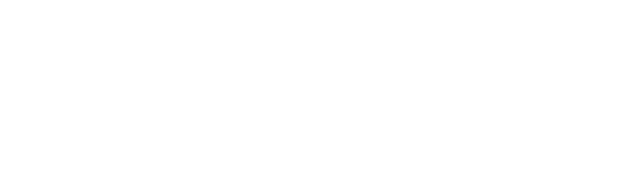
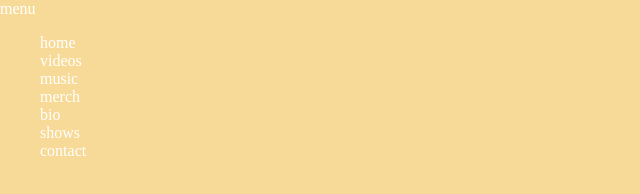
Before and after one commit to namhyk/gingerroot_copy, a plain HTML site: page index.html in a window 1280 px wide. Shown: the whole page, without its empty margins (0-640 px from the left). Drawn offline with Linux system fonts and the light colour scheme; a web font is replaced by a local one.

Commit message:
Update header
Add list elements, fonts, colours, add event listener to menu element

```diff
--- a/index.html
+++ b/index.html
@@ -5,10 +5,40 @@
   <meta http-equiv="X-UA-Compatible" content="IE=edge">
   <meta name="viewport" content="width=device-width, initial-scale=1.0">
   <link rel="stylesheet" href="https://use.typekit.net/mvs6clu.css">
-  <link rel="style" href="style.css">
+  <link rel="stylesheet" href="style.css">
   <title>Ginger Root</title>
 </head>
 <body>
-
+  <header>
+    <nav>
+      <div id="mobile-nav-label">
+        menu
+      </div>
+      <ul class="nav-ul">
+        <li>
+          <a>home</a>
+        </li>
+        <li>
+          <a>videos</a>
+        </li>
+        <li>
+          <a>music</a>
+        </li>
+        <li>
+          <a>merch</a>
+        </li>
+        <li>
+          <a>bio</a>
+        </li>
+        <li>
+          <a>shows</a>
+        </li>
+        <li>
+          <a>contact</a>
+        </li>
+      </ul>
+    </nav>
+  </header>
+  <script src="index.js"></script>
 </body>
 </html>
--- a/index.js
+++ b/index.js
@@ -0,0 +1,7 @@
+const mobileNavLabel = document.getElementById('mobile-nav-label')
+
+mobileNavLabel.addEventListener('click',
+function() {
+  console.log('clicked')
+  mobileNavLabel.classList.toggle('active')
+})
--- a/style.css
+++ b/style.css
@@ -0,0 +1,17 @@
+body {
+  margin: 0;
+  box-sizing: border-box;
+  font-family: "Helvetica Neue",Arial,sans-serif;
+  background-color: #f7da97;
+  color: #FFFFFF;
+}
+header {
+  font-family: "cooper-black-std", serif;
+  font-weight: 400;
+  font-style: normal;
+}
+.nav-ul {
+  list-style: none;
+}
+#mobile-nav-label {
+}
```
